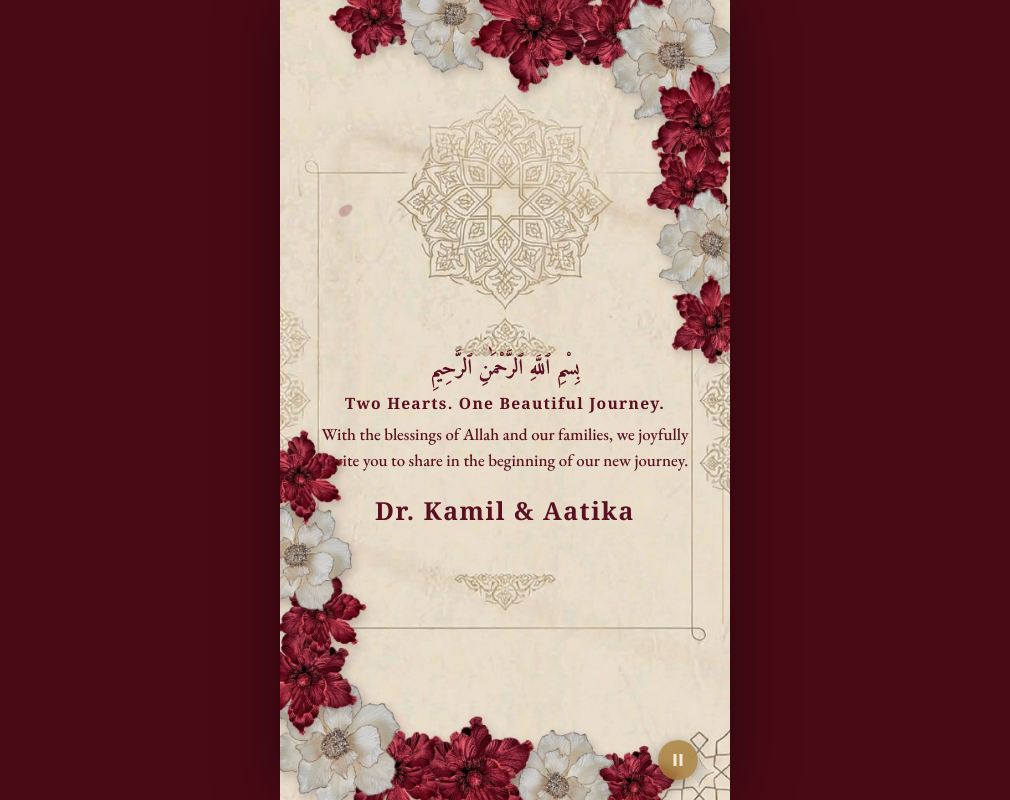
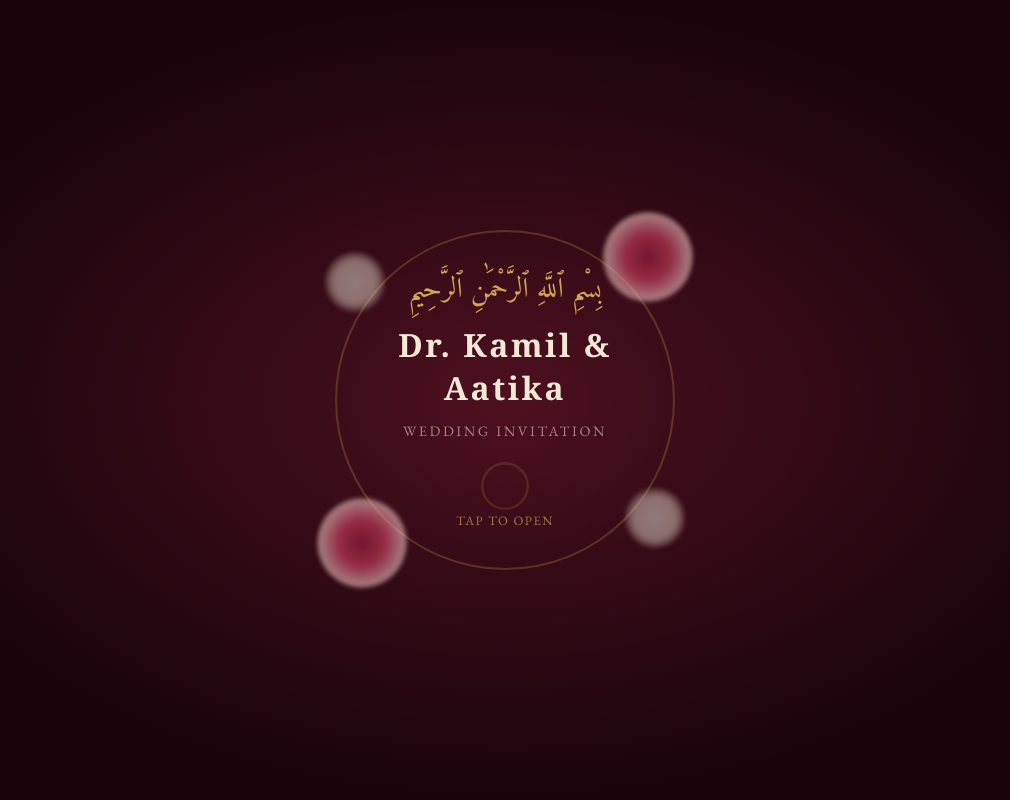
Before and after one commit to aamil2811/aamilswedding, a React (Vite) app: page / in a window 1280 px wide. Shown: the whole page, without its empty margins (135-1145 px from the left). Built offline with nearby package versions, Linux system fonts and the light colour scheme; a web font is replaced by a local one.

Commit message:
Pause audio on tab switch, floral splash, off-white slide 2, text nudge down

```diff
--- a/src/components/AudioPlayer.tsx
+++ b/src/components/AudioPlayer.tsx
@@ -1,37 +1,40 @@
-import { useEffect, useRef, useState } from "react";
+import { useEffect, useRef, useState, useCallback } from "react";
 
 export function AudioPlayer() {
   const audioRef = useRef<HTMLAudioElement>(null);
   const [playing, setPlaying] = useState(false);
-  // showSplash = true until user taps — then audio starts and splash fades out
+  const [started, setStarted] = useState(false);
   const [showSplash, setShowSplash] = useState(true);
   const [splashGone, setSplashGone] = useState(false);
 
-  // On mount: try silent autoplay (works on some browsers/contexts).
-  // If it fails, the splash screen handles first interaction.
+  // Pause when user leaves the browser tab / switches app
   useEffect(() => {
     const audio = audioRef.current;
     if (!audio) return;
-    audio
-      .play()
-      .then(() => {
-        setPlaying(true);
-        // Autoplay succeeded — dismiss splash quietly
-        setShowSplash(false);
-        setTimeout(() => setSplashGone(true), 600);
-      })
-      .catch(() => {
-        // Blocked — splash screen will handle it
-      });
-  }, []);
 
-  const startFromSplash = () => {
+    const handleVisibility = () => {
+      if (document.hidden) {
+        audio.pause();
+        setPlaying(false);
+      } else if (started) {
+        audio.play().then(() => setPlaying(true)).catch(() => {});
+      }
+    };
+
+    document.addEventListener("visibilitychange", handleVisibility);
+    return () => document.removeEventListener("visibilitychange", handleVisibility);
+  }, [started]);
+
+  const dismissSplash = useCallback(() => {
     const audio = audioRef.current;
     if (!audio) return;
-    audio.play().then(() => setPlaying(true)).catch(() => {});
+    audio.play().then(() => {
+      setPlaying(true);
+      setStarted(true);
+    }).catch(() => {});
     setShowSplash(false);
     setTimeout(() => setSplashGone(true), 650);
-  };
+  }, []);
 
   const toggle = () => {
     const audio = audioRef.current;
@@ -40,7 +43,10 @@ export function AudioPlayer() {
       audio.pause();
       setPlaying(false);
     } else {
-      audio.play().then(() => setPlaying(true)).catch(() => {});
+      audio.play().then(() => {
+        setPlaying(true);
+        setStarted(true);
+      }).catch(() => {});
     }
   };
 
@@ -48,14 +54,25 @@ export function AudioPlayer() {
     <>
       <audio ref={audioRef} src="./bg-music.mp3" loop preload="auto" />
 
-      {/* Full-screen tap-to-begin splash */}
+      {/* Floral circle splash screen */}
       {!splashGone && (
         <div
           className={`splash-screen ${!showSplash ? "splash-screen--out" : ""}`}
-          onClick={startFromSplash}
+          onClick={dismissSplash}
           role="button"
           aria-label="Tap to open invitation"
         >
+          {/* Decorative floral ring */}
+          <div className="splash-floral-ring">
+            {/* Top-right cluster */}
+            <div className="splash-flower splash-flower--tr" />
+            {/* Bottom-left cluster */}
+            <div className="splash-flower splash-flower--bl" />
+            {/* Top-left accent */}
+            <div className="splash-flower splash-flower--tl" />
+            {/* Bottom-right accent */}
+            <div className="splash-flower splash-flower--br" />
+
             <div className="splash-inner">
               <p className="splash-bismillah" lang="ar" dir="rtl">
                 بِسْمِ ٱللَّهِ ٱلرَّحْمَٰنِ ٱلرَّحِيمِ
@@ -65,6 +82,7 @@ export function AudioPlayer() {
               <div className="splash-tap-hint">
                 <span className="splash-tap-pulse" />
                 Tap to open
+              </div>
             </div>
           </div>
         </div>
--- a/src/index.css
+++ b/src/index.css
@@ -81,6 +81,11 @@ body,
   filter: sepia(18%) brightness(0.97);
 }
 
+/* bg-page3.jpg: same off-white cream tint */
+.bg-image-page3 {
+  filter: sepia(14%) brightness(0.97);
+}
+
 .bg-image-rug,
 .bg-image-page3 {
   opacity: 0;
@@ -153,13 +158,13 @@ body,
 /* ── Page layout variants ── */
 /* Page 1: floral intro — push content down away from top flowers */
 .snap-page-intro {
-  padding-top: 14dvh;
+  padding-top: 18dvh;
   padding-bottom: 4dvh;
 }
 
 /* Pages 2–7: arch card centered */
 .snap-page-arch {
-  padding-top: 4dvh;
+  padding-top: 6dvh;
   padding-bottom: 4dvh;
 }
 
@@ -372,14 +377,13 @@ body,
   }
 }
 
-/* ── Tap-to-Begin Splash Screen ── */
+/* ── Floral Splash Screen ── */
 .splash-screen {
   position: fixed;
   inset: 0;
   z-index: 999;
   background: #2a0810;
-  background-image:
-    radial-gradient(ellipse at 50% 50%, #4a1020 0%, #1a040c 70%);
+  background-image: radial-gradient(ellipse at 50% 50%, #4a1020 0%, #1a040c 70%);
   display: flex;
   align-items: center;
   justify-content: center;
@@ -393,24 +397,76 @@ body,
   pointer-events: none;
 }
 
+.splash-floral-ring {
+  position: relative;
+  width: min(80vw, 340px);
+  height: min(80vw, 340px);
+  border-radius: 50%;
+  border: 2px solid rgba(166, 124, 55, 0.35);
+  display: flex;
+  align-items: center;
+  justify-content: center;
+  background: radial-gradient(circle, rgba(90, 16, 32, 0.25) 0%, transparent 70%);
+  animation: splash-rise 0.9s ease-out both;
+}
+
+/* Flower accent blobs positioned around the ring */
+.splash-flower {
+  position: absolute;
+  width: 90px;
+  height: 90px;
+  border-radius: 50%;
+  background: radial-gradient(ellipse at center,
+    #8b1a30 0%, #c43a5a 30%, #e8a0a0 60%, transparent 80%);
+  opacity: 0.6;
+  filter: blur(2px);
+}
+
+.splash-flower--tr {
+  top: -20px; right: -20px;
+  background: radial-gradient(ellipse at center,
+    #9b2040 0%, #d44060 35%, #f0c0c0 65%, transparent 85%);
+}
+
+.splash-flower--bl {
+  bottom: -20px; left: -20px;
+  background: radial-gradient(ellipse at center,
+    #9b2040 0%, #d44060 35%, #f0c0c0 65%, transparent 85%);
+}
+
+.splash-flower--tl {
+  top: 20px; left: -12px;
+  width: 60px; height: 60px;
+  background: radial-gradient(ellipse at center,
+    #f0e8e0 0%, #e0d0c0 50%, transparent 80%);
+  opacity: 0.5;
+}
+
+.splash-flower--br {
+  bottom: 20px; right: -12px;
+  width: 60px; height: 60px;
+  background: radial-gradient(ellipse at center,
+    #f0e8e0 0%, #e0d0c0 50%, transparent 80%);
+  opacity: 0.5;
+}
+
+@keyframes splash-rise {
+  from { opacity: 0; transform: translateY(18px) scale(0.92); }
+  to   { opacity: 1; transform: translateY(0) scale(1); }
+}
+
 .splash-inner {
   display: flex;
   flex-direction: column;
   align-items: center;
-  gap: 1rem;
+  gap: 0.8rem;
   padding: 2rem;
   text-align: center;
-  animation: splash-rise 0.9s ease-out both;
-}
-
-@keyframes splash-rise {
-  from { opacity: 0; transform: translateY(18px); }
-  to   { opacity: 1; transform: translateY(0); }
 }
 
 .splash-bismillah {
   font-family: "Amiri", serif;
-  font-size: clamp(1.4rem, 4dvh, 2.1rem);
+  font-size: clamp(1.2rem, 3.5dvh, 1.8rem);
   color: #d4a853;
   margin: 0;
   line-height: 1.4;
@@ -418,7 +474,7 @@ body,
 
 .splash-names {
   font-family: "Cormorant SC", Georgia, serif;
-  font-size: clamp(1.5rem, 4.5dvh, 2.4rem);
+  font-size: clamp(1.3rem, 4dvh, 2rem);
   font-weight: 600;
   color: #f5e9d6;
   letter-spacing: 0.08em;
@@ -427,8 +483,8 @@ body,
 
 .splash-subtitle {
   font-family: "EB Garamond", Georgia, serif;
-  font-size: clamp(0.9rem, 2.2dvh, 1.1rem);
-  color: rgba(245, 233, 214, 0.65);
+  font-size: clamp(0.82rem, 1.8dvh, 0.95rem);
+  color: rgba(245, 233, 214, 0.55);
   letter-spacing: 0.18em;
   text-transform: uppercase;
   margin: 0;
@@ -438,21 +494,21 @@ body,
   display: flex;
   flex-direction: column;
   align-items: center;
-  gap: 0.5rem;
-  margin-top: 1.5rem;
+  gap: 0.4rem;
+  margin-top: 0.8rem;
   font-family: "EB Garamond", Georgia, serif;
-  font-size: clamp(0.82rem, 2dvh, 0.95rem);
-  color: rgba(212, 168, 83, 0.8);
+  font-size: clamp(0.72rem, 1.6dvh, 0.85rem);
+  color: rgba(212, 168, 83, 0.7);
   letter-spacing: 0.12em;
   text-transform: uppercase;
 }
 
 .splash-tap-pulse {
   display: block;
-  width: 48px;
-  height: 48px;
+  width: 40px;
+  height: 40px;
   border-radius: 50%;
-  border: 2px solid rgba(212, 168, 83, 0.6);
+  border: 2px solid rgba(212, 168, 83, 0.5);
   animation: pulse-ring 1.6s ease-out infinite;
 }
 
```
Lines whose indentation alone changed are shown as unchanged.
